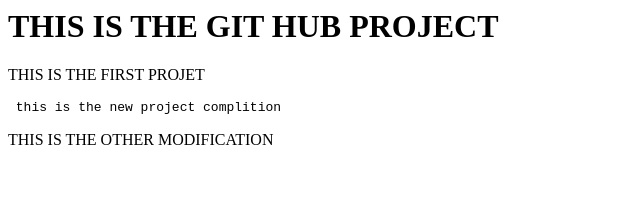
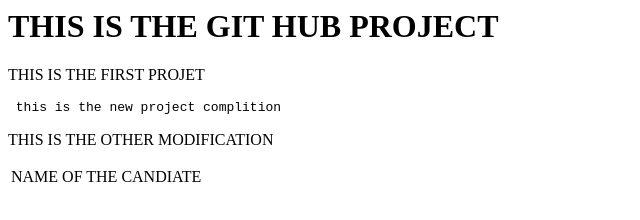
Before and after one commit to rbtechnologies/awesome-repo, a plain HTML site: page index.html in a window 1280 px wide. Shown: the whole page, without its empty margins (0-640 px from the left). Drawn offline with Linux system fonts and the light colour scheme.

Commit message:
THIS IS THE THIRD MODIFICATION

```diff
--- a/index.html
+++ b/index.html
@@ -4,6 +4,13 @@
 <p> THIS IS THE FIRST PROJET</p>
 <pre> this is the new project complition</pre>
 <p> THIS IS THE OTHER MODIFICATION</p>
+<table>
+<tr>
+<td> NAME OF THE CANDIATE</td>
+</tr>
+</table>
+
+
 <body>
 </body>
 </html>
```
